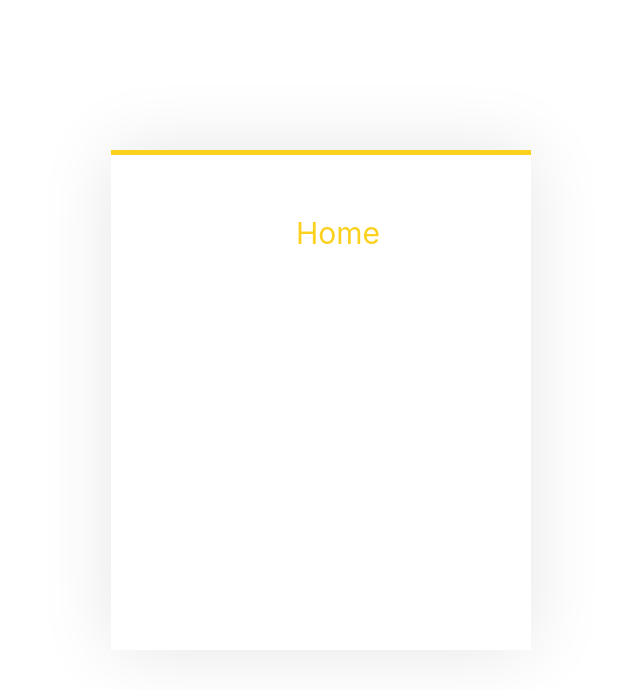
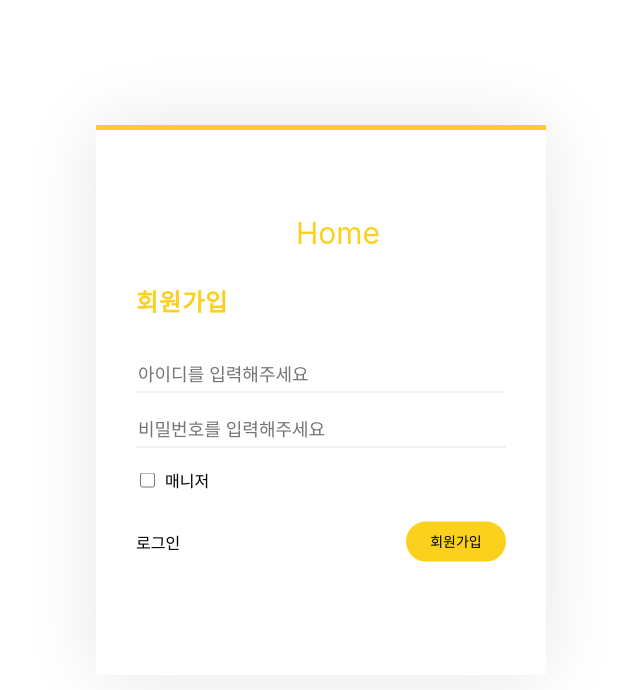
Before and after one commit to JIRA6/fate_front, a React (Create React App) app: page /member/signup in a window 1280 px wide. Shown: the top 690 px of the page, without its empty margins (319-959 px from the left). Built offline with nearby package versions, Linux system fonts and the light colour scheme.

Commit message:
feat: 회원가입 기능 구현

```diff
--- a/src/components/MainPage.tsx
+++ b/src/components/MainPage.tsx
@@ -107,7 +107,7 @@ const MainPage = () => {
             ) : (
                 <>
                   <button onClick={() => navigate('/member/login')}>로그인</button>
-                  <button onClick={() => navigate('/auth?mode=signup')}>회원가입</button>
+                  <button onClick={() => navigate('/member/signup')}>회원가입</button>
                 </>
             )}
           </div>
--- /dev/null
+++ b/src/components/member/Signup.js
@@ -0,0 +1,118 @@
+import { useState } from "react";
+import { useNavigate, Link } from "react-router-dom";
+import axios from "axios";
+import "./signup.css";
+
+function Signup() {
+
+  const [signupInfo, setSignupInfo] = useState({
+    username: "",
+    password: "",
+    managerPassword: ""
+  });
+  const [isManagerCheck, setIsManagerCheck] = useState(false);
+  const [message, setMessage] = useState("");
+
+  const navigate = useNavigate();
+
+  const handleInputValue = (e) => {
+
+    const { name, value } = e.target;
+    setSignupInfo({
+      ...signupInfo,
+      [name]: value
+    });
+
+  };
+
+  const handleManagerCheck = () => {
+    setIsManagerCheck(!isManagerCheck);
+  };
+
+  const handleEnterKey = (e) => {
+    if (e.key === "Enter") {
+      handleSignup();
+    }
+  };
+
+  const handleSignup = () => {
+
+    if (!signupInfo.username || !signupInfo.password) {
+      return setMessage("아이디, 비밀번호를 입력해주세요");
+    }
+
+    axios.post(`http://localhost:8080/api/users/signup`, {
+      username: signupInfo.username,
+      password: signupInfo.password,
+      managerPassword: signupInfo.managerPassword
+    }).then( (response) => {
+      if (response.data.statusCode === 201) {
+        navigate("/member/login");
+      }
+    }).catch( (err) => {
+      if (err.response.data.statusCode === 400) {
+        return setMessage("입력값을 확인해주세요");
+      }
+
+      if (err.response.data.statusCode === 409) {
+        return setMessage("사용 중인 아이디입니다");
+      }
+    });
+
+  };
+
+  return (
+    <div className="signup-component">
+      <h2>회원가입</h2>
+
+      <div className="signup-component-input">
+        <input
+          name="username"
+          placeholder="아이디를 입력해주세요"
+          onChange={handleInputValue}
+          onKeyDown={handleEnterKey} />
+      </div>
+
+      <div className="signup-component-input">
+        <input
+          name="password"
+          type="password"
+          placeholder="비밀번호를 입력해주세요"
+          onChange={handleInputValue}
+          onKeyDown={handleEnterKey} />
+      </div>
+
+      <div className="signup-component-checkbox">
+        <label>
+          <input
+            type="checkbox"
+            checked={isManagerCheck}
+            onChange={handleManagerCheck} />
+          매니저
+        </label>
+      </div>
+
+      {isManagerCheck && (
+        <div className="signup-component-input">
+          <input
+            name="managerPassword"
+            type="password"
+            placeholder="비밀번호를 입력해주세요"
+            onChange={handleInputValue}
+            onKeyDown={handleEnterKey} />
+        </div>
+      )}
+
+      {message && (
+        <div className="signup-component-error-message">{message}</div>
+      )}
+
+      <div className="signup-component-footer">
+        <Link to="/member/login">로그인</Link>
+        <button onClick={handleSignup}>회원가입</button>
+      </div>
+    </div>
+  );
+}
+
+export default Signup;
--- /dev/null
+++ b/src/components/member/signup.css
@@ -0,0 +1,68 @@
+.signup-component {
+  position: relative;
+	top: 50%;
+	transform: translateY(-50%);
+}
+
+.signup-component > h2 {
+	text-align: left;
+	color: #fcd11e;
+	letter-spacing: 1px;
+	margin-bottom: 20px;
+	font-weight: bold;
+}
+
+.signup-component-input > input {
+  width: 100%;
+	height: 35px;
+	margin-top: 20px;
+	font-size: 18px;
+	border: none;
+	border-bottom: 1px solid rgba(0, 0, 0, 0.1);
+}
+
+.signup-component-checkbox {
+  margin-top: 20px;
+}
+
+.signup-component-checkbox > label {
+  display: flex;
+  align-items: center;
+}
+
+.signup-component-checkbox input {
+  width: 15px;
+  height: 15px;
+  margin-right: 10px;
+}
+
+.signup-component-error-message {
+	margin-top: 20px;
+	text-align: center;
+  color: red;
+}
+
+.signup-component-footer {
+	margin-top: 30px;
+	display: flex;
+	justify-content: space-between;
+	align-items: center;
+}
+
+.signup-component-footer > button {
+	width: 100px;
+	height: 40px;
+	border: 2px solid #fcd11e;
+	background: #fcd11e;
+	border-radius: 25px;
+	padding: 3px 12px 5px 12px;
+	color: black;
+	font-size: 14px;
+}
+
+.signup-component-footer > button:hover {
+	color: black;
+	background: #fff;
+	border: 2px solid #fcd11e;
+	cursor: pointer;
+}
--- a/src/pages/member/Member.js
+++ b/src/pages/member/Member.js
@@ -1,5 +1,6 @@
 import { useParams, Link } from "react-router-dom";
-import Login from "../../components/member/Login"
+import Login from "../../components/member/Login";
+import Signup from "../../components/member/Signup";
 import "./member.css";
 
 function Member() {
@@ -18,7 +19,7 @@ function Member() {
           <div className="member-page-content">
             {params.id === "login"
             ? <Login />
-            : <></>}
+            : <Signup />}
           </div>
 
         </div>
--- a/src/pages/member/member.css
+++ b/src/pages/member/member.css
@@ -42,8 +42,8 @@ input {
 }
 
 .member-page-content {
-  width: 420px;
-	height: 500px;
+  width: 450px;
+	height: 550px;
 	padding: 40px;
 	top: 50%;
 	left: 50%;
```
